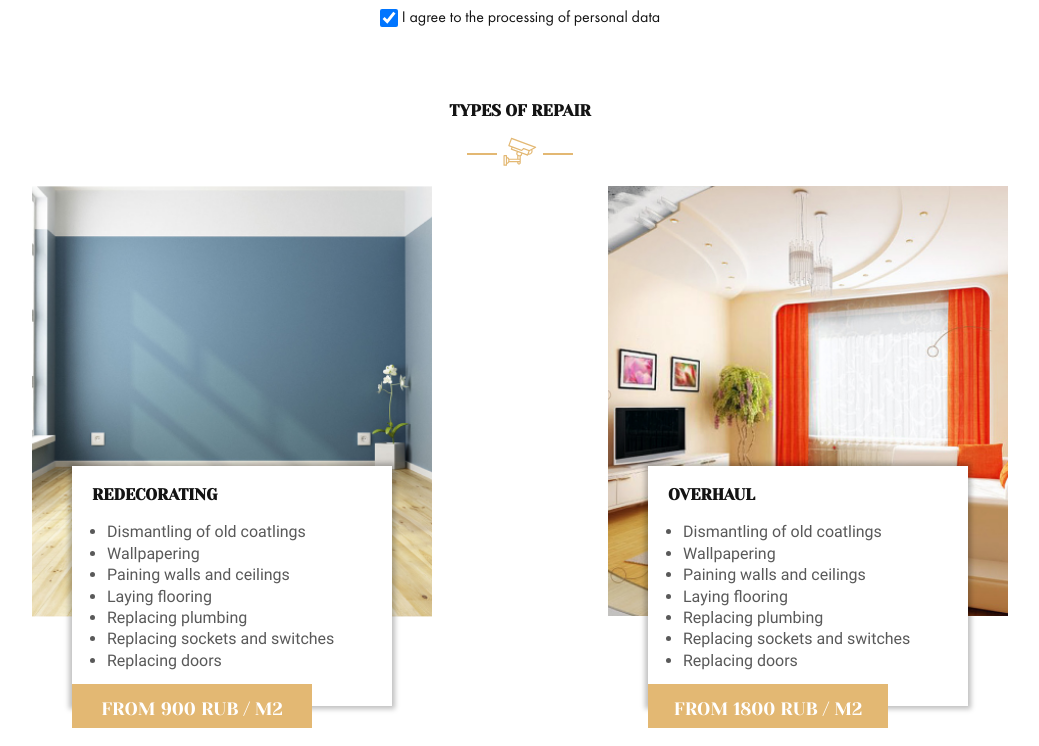
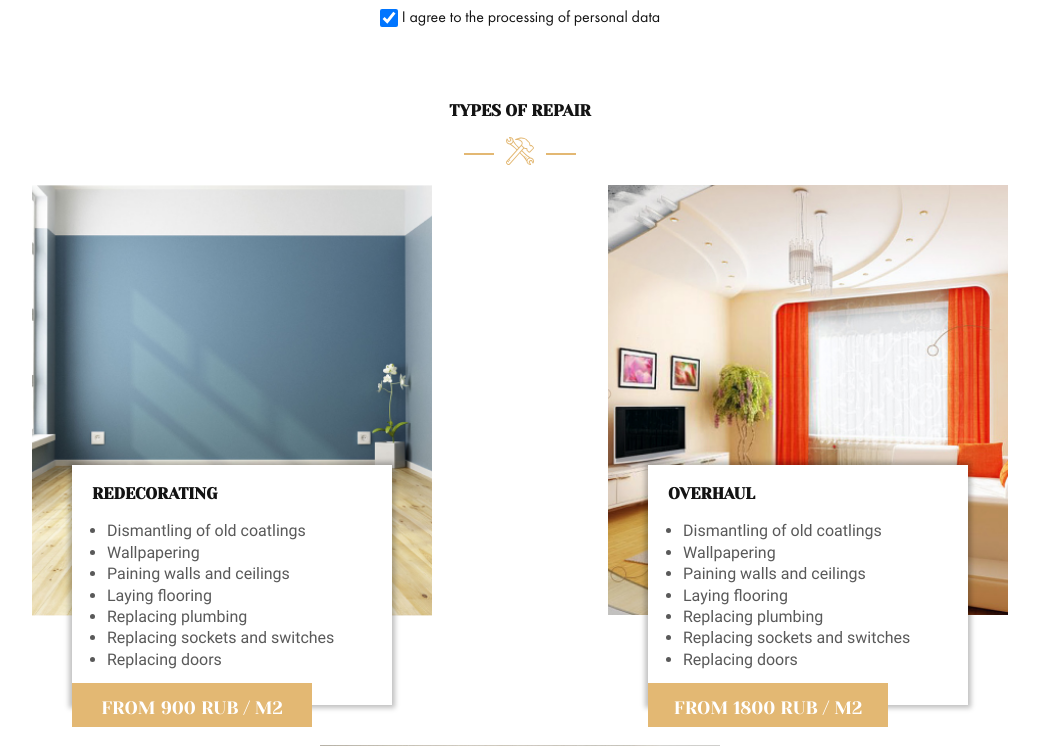
Before and after one commit to ZvegintsevRoman/repair-design-project, a plain HTML site: page index.html in a window 1280 px wide. Shown: the part 2200-2946 px from the top of the page, without its empty margins (120-1159 px from the left). Drawn offline with Linux system fonts and the light colour scheme.

Commit message:
feat: add proper icons for sections headings

```diff
--- a/index.html
+++ b/index.html
@@ -143,7 +143,7 @@
         <section class="types">
             <h5 class="types--heading">types of repair</h5>
             <figure class="types--heading_icon">
-                <img class="types--heading_icon-item" src="./assets/icons/online-icon.svg" alt="online-icon">
+                <img class="types--heading_icon-item" src="./assets/icons/types-icon.svg" alt="online-icon">
             </figure>
             <div class="types--blocks_container">
                 <div class="types--block">
@@ -296,7 +296,7 @@
         <section class="design">
             <h5 class="design--heading">design project</h5>
             <figure class="design--heading_icon">
-                <img class="design--heading_icon-item" src="./assets/icons/online-icon.svg" alt="online-icon">
+                <img class="design--heading_icon-item" src="./assets/icons/design-icon.svg" alt="online-icon">
             </figure>
             <p class="design--description">
                 Design project not only helps to make the repair of your apartment more modern,
@@ -416,7 +416,7 @@
         <section class="team">
             <h5 class="team--heading">our team</h5>
             <figure class="team--heading_icon">
-                <img class="team--heading_icon-item" src="./assets/icons/online-icon.svg" alt="online-icon">
+                <img class="team--heading_icon-item" src="./assets/icons/team-icon.svg" alt="online-icon">
             </figure>
             <p class="team--description">
                 Our team has helped to become happier for more than
@@ -468,7 +468,7 @@
         <section class="clients">
             <h5 class="clients--heading">out clients</h5>
             <figure class="clients--heading_icon">
-                <img class="clients--heading_icon-item" src="./assets/icons/online-icon.svg" alt="online-icon">
+                <img class="clients--heading_icon-item" src="./assets/icons/clients-icon.svg" alt="online-icon">
             </figure>
             <p class="clients--description">
                 80% of our customers recommend us to their
```
Also changed, not shown: assets/icons/clients-icon.svg (added), assets/icons/design-icon.svg (added), assets/icons/team-icon.svg (added), assets/icons/types-icon.svg (added).
